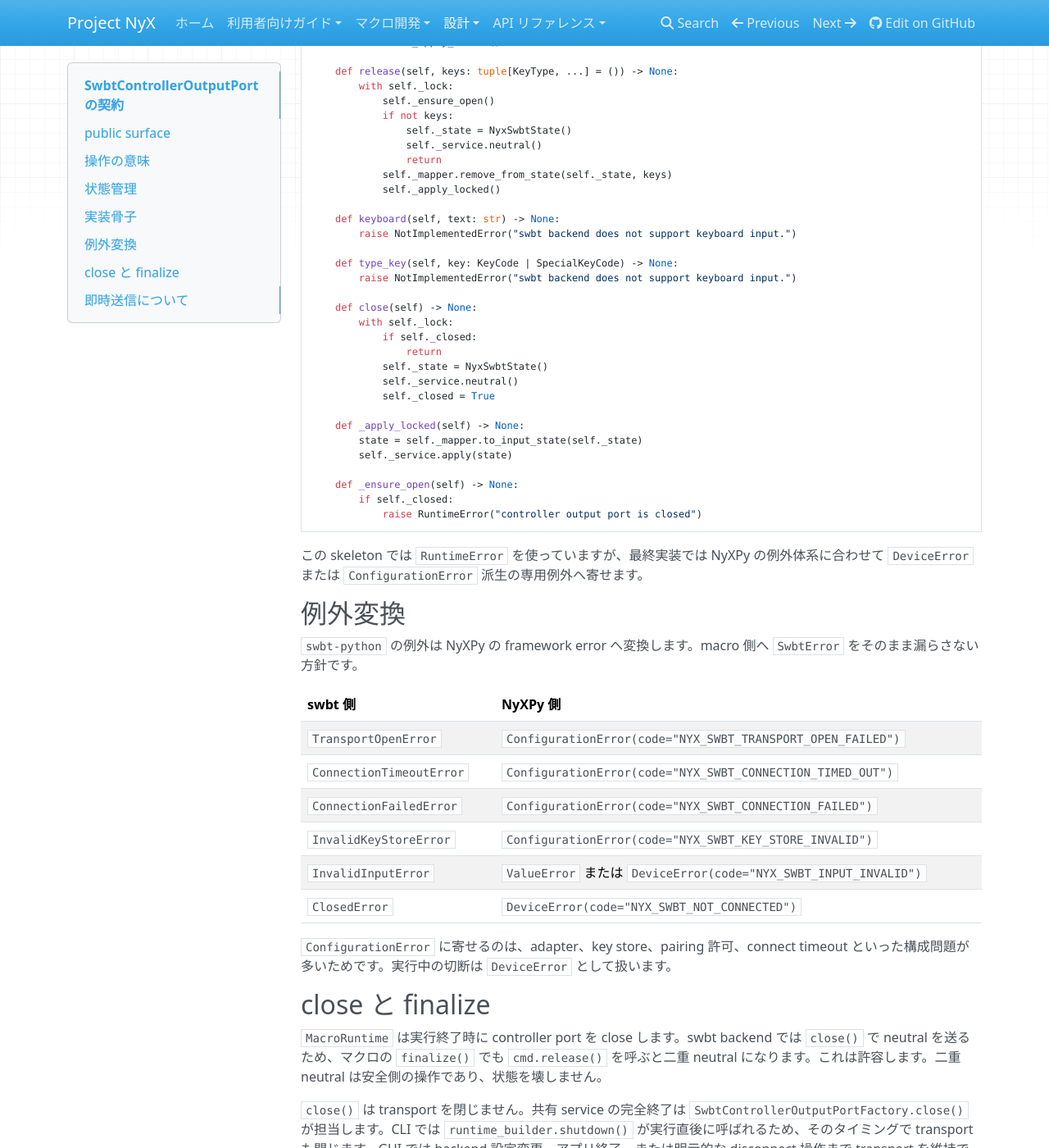
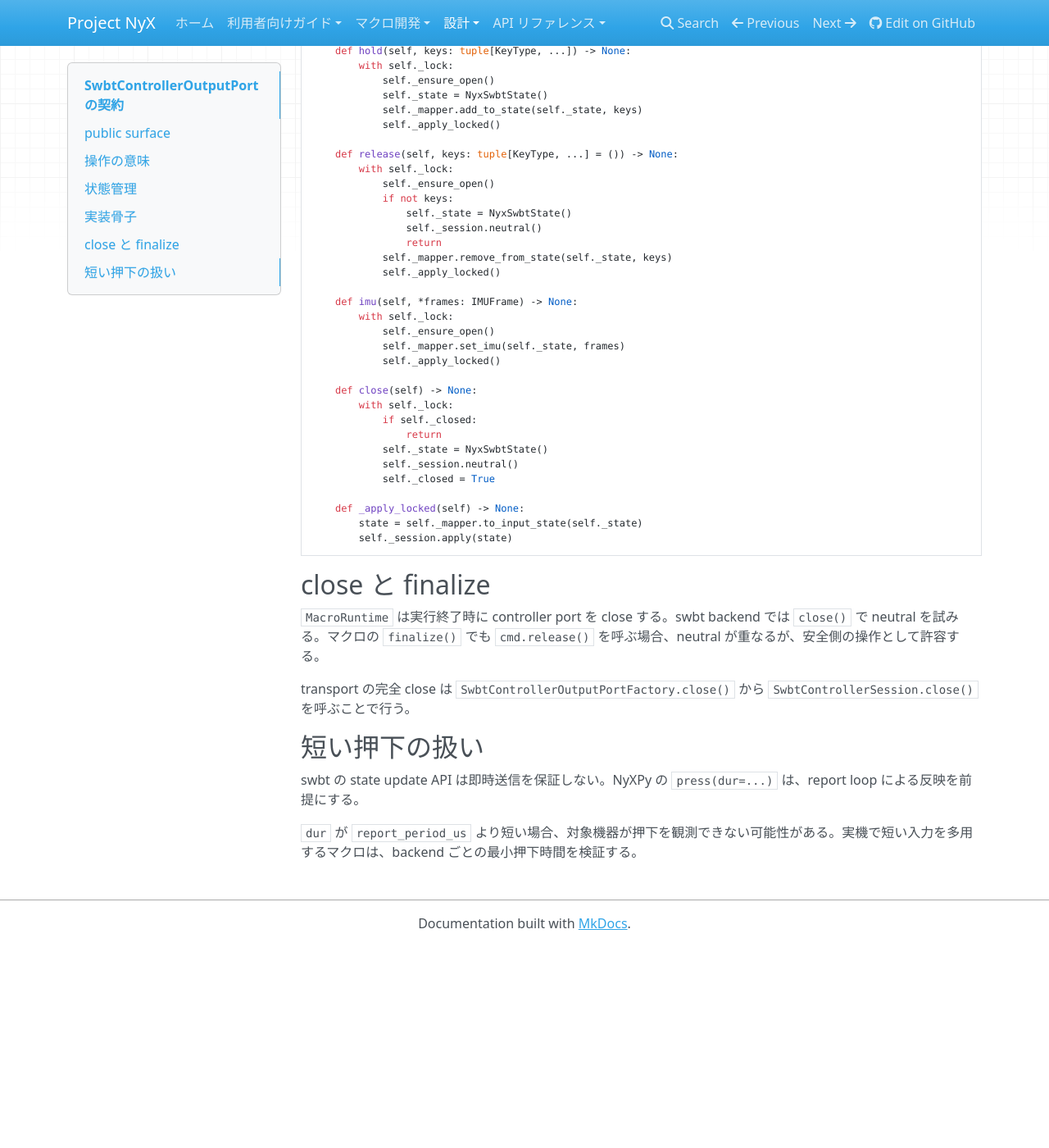
Before and after one commit to niart120/Project_NyX, an MkDocs documentation site: the page built from docs/architecture/swbt-integration/controller-port-contract.md, in a window 1280 px wide and 1400 px high, scrolled down 2736 px. Shown: the whole window at 82% size. Built offline with MkDocs 1.6.1, drawn with Linux system fonts in a browser that asks for light colours; nearby versions of some CDN libraries; after the commit the page ends 3890 px from its top, so only the background shows below that; some of the changed text lies outside the part shown.

Commit message:
docs: update swbt port contract

````diff
--- a/docs/architecture/swbt-integration/controller-port-contract.md
+++ b/docs/architecture/swbt-integration/controller-port-contract.md
@@ -1,19 +1,17 @@
 # SwbtControllerOutputPort の契約
 
-`SwbtControllerOutputPort` は NyXPy の `ControllerOutputPort` を実装します。責務は、NyXPy の `KeyType` 入力を内部状態へ反映し、その完全状態を `SwbtGamepadService` へ渡すことです。
+`SwbtControllerOutputPort` は NyXPy の `ControllerOutputPort` を実装する。責務は、NyXPy の `KeyType` / `IMUFrame` 入力を内部状態へ反映し、完全な `swbt.InputState` として `SwbtControllerSession.apply()` へ渡すことに限定する。
+
+実装 module は `nyxpy.framework.core.hardware.swbt.controller` である。
 
 ## public surface
 
 ```python
 class SwbtControllerOutputPort(ControllerOutputPort):
-    def press(self, keys: tuple[KeyType, ...]) -> None:
-        ...
-
-    def hold(self, keys: tuple[KeyType, ...]) -> None:
-        ...
-
-    def release(self, keys: tuple[KeyType, ...] = ()) -> None:
-        ...
+    def press(self, keys: tuple[KeyType, ...]) -> None: ...
+    def hold(self, keys: tuple[KeyType, ...]) -> None: ...
+    def release(self, keys: tuple[KeyType, ...] = ()) -> None: ...
+    def imu(self, *frames: IMUFrame) -> None: ...
 
     def keyboard(self, text: str) -> None:
         raise NotImplementedError("swbt backend does not support keyboard input.")
@@ -21,15 +19,18 @@ class SwbtControllerOutputPort(ControllerOutputPort):
     def type_key(self, key: KeyCode | SpecialKeyCode) -> None:
         raise NotImplementedError("swbt backend does not support keyboard input.")
 
-    def close(self) -> None:
-        ...
+    def close(self) -> None: ...
+
+    @property
+    def supports_imu(self) -> bool:
+        return True
 ```
 
-`supports_touch` は既定値 `False` のままにします。`touch_down()`、`touch_up()`、`disable_sleep()` は `ControllerOutputPort` の既定実装に任せ、非対応を明示します。
+`supports_touch` は `False` である。`touch_down()`、`touch_up()`、`disable_sleep()` は非対応を明示する。
 
 ## 操作の意味
 
-NyXPy の `Command.press()` は次の意味です。
+NyXPy の `Command.press()` は次の手順である。
 
 ```text
 controller.press(keys)
@@ -38,16 +39,17 @@ controller.release(keys)
 wait(wait)
 ```
 
-このため、`SwbtControllerOutputPort.press()` の中で `swbt.tap()` は使いません。`tap()` は押下 report と release report を即時送信する action API であり、NyXPy の `press()` / `release()` の分離と意味がずれます。
+そのため、`SwbtControllerOutputPort.press()` では `swbt.tap()` を使わない。`tap()` は押下 report と押上 report を含む action API であり、NyXPy port の `press()` / `release()` 分離と一致しない。
 
-swbt backend では次の対応にします。
+NyXPy の `Command.hold()` は、現在のキー入力の内部状態を破棄し、指定されたキー入力に変更する操作である。swbt backend でもこの意味に合わせる。
 
-| NyXPy port 操作 | swbt 側の処理 |
+| NyXPy port 操作 | swbt backend の処理 |
 |---|---|
-| `press(keys)` | 現在状態へ keys を追加し、完全状態を service へ反映する |
-| `hold(keys)` | 現在状態を破棄し、keys のみを保持する状態を service へ反映する |
-| `release(keys)` | 現在状態から keys を除去し、完全状態を service へ反映する |
-| `release()` | 全入力を neutral へ戻す |
+| `press(keys)` | 現在状態へ keys を追加し、完全状態を `apply()` する |
+| `hold(keys)` | 現在状態を破棄し、keys だけを保持する状態を `apply()` する |
+| `release(keys)` | 現在状態から keys を除去し、完全状態を `apply()` する |
+| `release()` | 全入力を neutral へ戻す。IMU も neutral に戻す |
+| `imu(*frames)` | 現在状態の IMU 部分だけを置き換え、完全状態を `apply()` する |
 | `keyboard(text)` | 非対応として `NotImplementedError` |
 | `type_key(key)` | 非対応として `NotImplementedError` |
 | `touch_down` / `touch_up` | 非対応として `NotImplementedError` |
@@ -55,39 +57,44 @@ swbt backend では次の対応にします。
 
 ## 状態管理
 
-port 側に NyXPy 用の状態を持たせます。service に差分操作を連続で投げるより、毎回 `InputState` を作って `apply()` へ渡す方が同時入力の扱いが明確です。
-
-GUI manual input とマクロ runtime は同じ `SwbtGamepadService` を共有します。ただし `SwbtControllerOutputPort` 自体は共有しません。factory は `create()` ごとに新しい port を返し、port の内部状態は常に neutral から始めます。新しい runtime 用 port を作る時点で service へも neutral を送って、manual input 側の残存状態を引き継がないようにします。
+port 側に NyXPy 用の入力状態を持たせる。session に部分更新を投げ続けるのではなく、毎回 `InputState` を構築して `apply()` する。
 
 ```python
 from dataclasses import dataclass, field
-
 from swbt import Button as SwbtButton
+from swbt import IMUFrame as SwbtIMUFrame
 from swbt import Stick as SwbtStick
-
 
 @dataclass
 class NyxSwbtState:
     buttons: set[SwbtButton] = field(default_factory=set)
     left_stick: SwbtStick = field(default_factory=SwbtStick.center)
     right_stick: SwbtStick = field(default_factory=SwbtStick.center)
+    imu_frames: tuple[SwbtIMUFrame, SwbtIMUFrame, SwbtIMUFrame] = field(
+        default_factory=lambda: (
+            SwbtIMUFrame.neutral(),
+            SwbtIMUFrame.neutral(),
+            SwbtIMUFrame.neutral(),
+        )
+    )
 ```
 
-完全状態の生成は mapper に集約します。
+完全状態の構築は mapper に集約する。
 
 ```python
 from swbt import InputState
 
-
-def to_input_state(state: NyxSwbtState) -> InputState:
-    return (
-        InputState.neutral()
-        .with_buttons(state.buttons)
-        .with_sticks(
-            left_stick=state.left_stick,
-            right_stick=state.right_stick,
+class NyxSwbtInputMapper:
+    def to_input_state(self, state: NyxSwbtState) -> InputState:
+        return (
+            InputState.neutral()
+            .with_buttons(state.buttons)
+            .with_sticks(
+                left_stick=state.left_stick,
+                right_stick=state.right_stick,
+            )
+            .with_imu(*state.imu_frames)
         )
-    )
 ```
 
 ## 実装骨子
@@ -95,7 +102,7 @@ def to_input_state(state: NyxSwbtState) -> InputState:
 ```python
 from threading import RLock
 
-from nyxpy.framework.core.constants import KeyCode, KeyType, SpecialKeyCode
+from nyxpy.framework.core.constants import IMUFrame, KeyCode, KeyType, SpecialKeyCode
 from nyxpy.framework.core.io.ports import ControllerOutputPort
 
 
@@ -103,17 +110,17 @@ class SwbtControllerOutputPort(ControllerOutputPort):
     def __init__(
         self,
         *,
-        service: SwbtGamepadService,
+        session: SwbtControllerSession,
         mapper: NyxSwbtInputMapper,
-        reset_on_open: bool = True,
+        reset_on_create: bool = True,
     ) -> None:
-        self._service = service
+        self._session = session
         self._mapper = mapper
         self._state = NyxSwbtState()
         self._lock = RLock()
         self._closed = False
-        if reset_on_open:
-            self._service.neutral()
+        if reset_on_create:
+            self._session.neutral()
 
     def press(self, keys: tuple[KeyType, ...]) -> None:
         with self._lock:
@@ -133,61 +140,38 @@ class SwbtControllerOutputPort(ControllerOutputPort):
             self._ensure_open()
             if not keys:
                 self._state = NyxSwbtState()
-                self._service.neutral()
+                self._session.neutral()
                 return
             self._mapper.remove_from_state(self._state, keys)
             self._apply_locked()
 
-    def keyboard(self, text: str) -> None:
-        raise NotImplementedError("swbt backend does not support keyboard input.")
-
-    def type_key(self, key: KeyCode | SpecialKeyCode) -> None:
-        raise NotImplementedError("swbt backend does not support keyboard input.")
+    def imu(self, *frames: IMUFrame) -> None:
+        with self._lock:
+            self._ensure_open()
+            self._mapper.set_imu(self._state, frames)
+            self._apply_locked()
 
     def close(self) -> None:
         with self._lock:
             if self._closed:
                 return
             self._state = NyxSwbtState()
-            self._service.neutral()
+            self._session.neutral()
             self._closed = True
 
     def _apply_locked(self) -> None:
         state = self._mapper.to_input_state(self._state)
-        self._service.apply(state)
-
-    def _ensure_open(self) -> None:
-        if self._closed:
-            raise RuntimeError("controller output port is closed")
+        self._session.apply(state)
 ```
-
-この skeleton では `RuntimeError` を使っていますが、最終実装では NyXPy の例外体系に合わせて `DeviceError` または `ConfigurationError` 派生の専用例外へ寄せます。
-
-## 例外変換
-
-`swbt-python` の例外は NyXPy の framework error へ変換します。macro 側へ `SwbtError` をそのまま漏らさない方針です。
-
-| swbt 側 | NyXPy 側 |
-|---|---|
-| `TransportOpenError` | `ConfigurationError(code="NYX_SWBT_TRANSPORT_OPEN_FAILED")` |
-| `ConnectionTimeoutError` | `ConfigurationError(code="NYX_SWBT_CONNECTION_TIMED_OUT")` |
-| `ConnectionFailedError` | `ConfigurationError(code="NYX_SWBT_CONNECTION_FAILED")` |
-| `InvalidKeyStoreError` | `ConfigurationError(code="NYX_SWBT_KEY_STORE_INVALID")` |
-| `InvalidInputError` | `ValueError` または `DeviceError(code="NYX_SWBT_INPUT_INVALID")` |
-| `ClosedError` | `DeviceError(code="NYX_SWBT_NOT_CONNECTED")` |
-
-`ConfigurationError` に寄せるのは、adapter、key store、pairing 許可、connect timeout といった構成問題が多いためです。実行中の切断は `DeviceError` として扱います。
 
 ## close と finalize
 
-`MacroRuntime` は実行終了時に controller port を close します。swbt backend では `close()` で neutral を送るため、マクロの `finalize()` でも `cmd.release()` を呼ぶと二重 neutral になります。これは許容します。二重 neutral は安全側の操作であり、状態を壊しません。
+`MacroRuntime` は実行終了時に controller port を close する。swbt backend では `close()` で neutral を試みる。マクロの `finalize()` でも `cmd.release()` を呼ぶ場合、neutral が重なるが、安全側の操作として許容する。
 
-`close()` は transport を閉じません。共有 service の完全終了は `SwbtControllerOutputPortFactory.close()` が担当します。CLI では `runtime_builder.shutdown()` が実行直後に呼ばれるため、そのタイミングで transport も閉じます。GUI では backend 設定変更、アプリ終了、または明示的な disconnect 操作まで transport を維持できます。
+transport の完全 close は `SwbtControllerOutputPortFactory.close()` から `SwbtControllerSession.close()` を呼ぶことで行う。
 
-GUI はマクロ実行中に manual input を無効化します。同じ service に対して manual input port と runtime port が同時に state update を送る運用は対象外です。
+## 短い押下の扱い
 
-## 即時送信について
+swbt の state update API は即時送信を保証しない。NyXPy の `press(dur=...)` は、report loop による反映を前提にする。
 
-`swbt-python` の `press()`、`release()`、`sticks()`、`neutral()` は state update API であり、即時送信を保証しません。`tap()` は即時 report を送る action API ですが、NyXPy の port 契約とは一致しません。
-
-そのため、初期実装では「NyXPy の状態を swbt の local state へ反映し、周期 report loop で送る」設計にします。厳密な即時送信が必要になった場合は、`swbt-python` 側に public `flush()` または `send_current()` 相当を追加してから使います。private method へ依存しません。
+`dur` が `report_period_us` より短い場合、対象機器が押下を観測できない可能性がある。実機で短い入力を多用するマクロは、backend ごとの最小押下時間を検証する。
````
